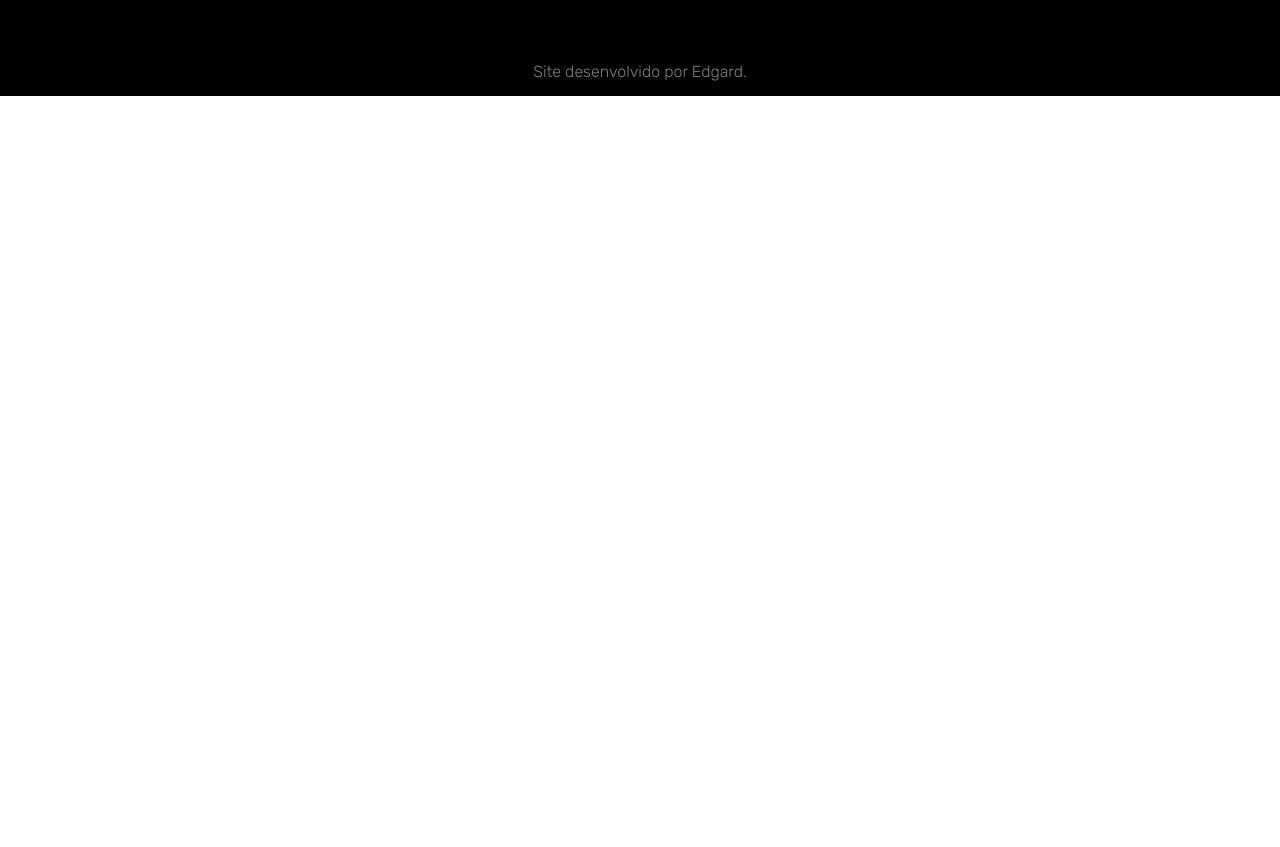
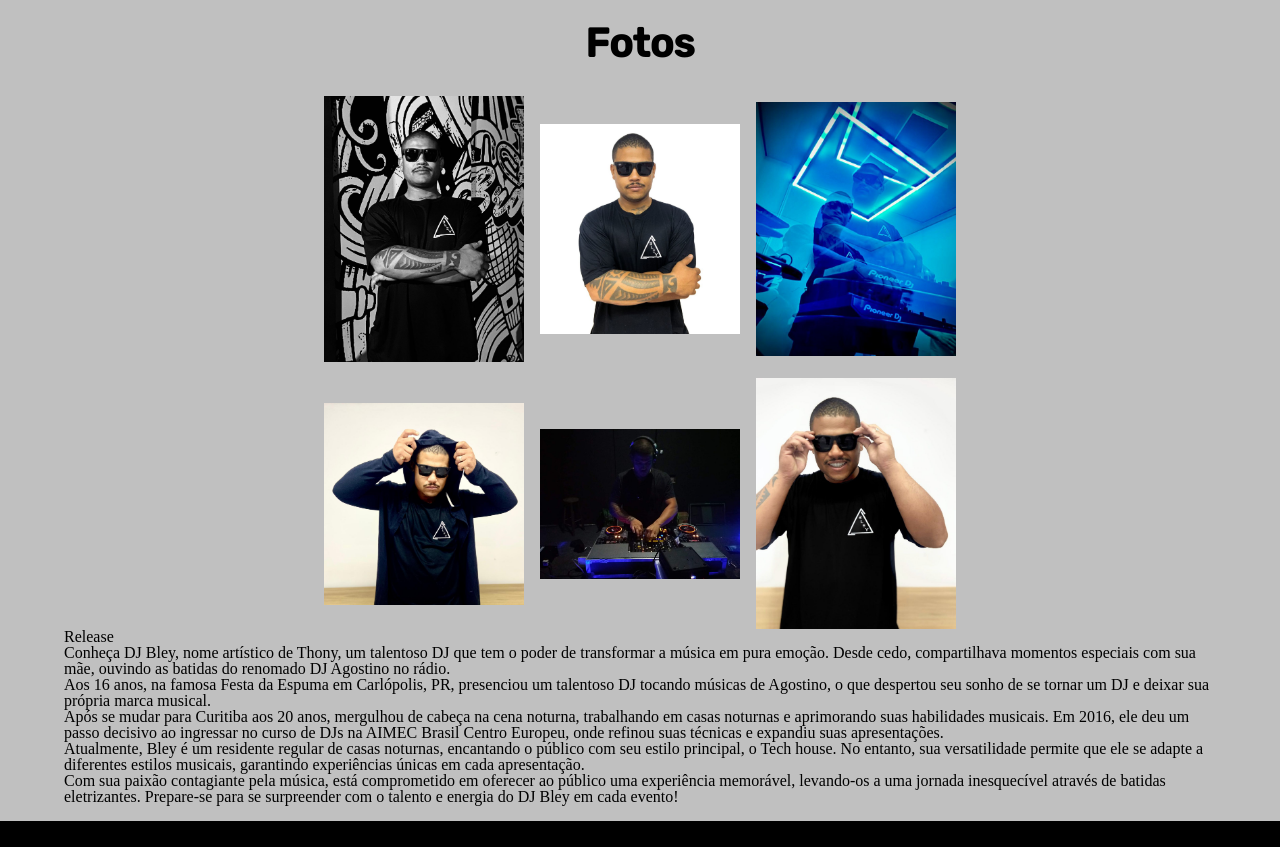
Before and after one commit to edgard-lino/djbley, a plain HTML site: page index.html in a window 1280 px wide. Shown: the part 1476-2323 px from the top of the page. Before the commit the page ends 1572 px from the top, so only its background shows below. Drawn offline with Linux system fonts and the light colour scheme.

Commit message:
construindo o site

```diff
--- a/css/principal.css
+++ b/css/principal.css
@@ -30,15 +30,16 @@
   font-weight: 500;
 }
 
-.shows {
+.shows, .fotos {
 
 }
 
-.shows h2 {
+.shows h2, .fotos h2 {
   font-family: var(--fonte-principal);
   font-weight: 700;
   font-size: 2.5rem;
   text-align: center;
+  margin-top: 3rem;
 }
 
 .shows p {
@@ -47,23 +48,33 @@
   line-height: 2rem;
   font-weight: 300;
   text-align: center;
+  margin: 1rem 0;
 }
-.shows__cartazes {
+.shows__cartazes, .fotos__container {
   display: flex;
   justify-content: center;
   flex-wrap: wrap;
   align-items: center;
   gap: 1rem;
 }
-.shows__cartazes img {
+
+.fotos__container {
+  max-width: 800px;
+  padding-top: 2rem;
+  margin: auto;
+}
+.shows__cartazes img, .fotos__container img {
   width: 150px;
   /* max-width: 350px; */
 }
 
-.shows__cartazes img:hover {
+.shows__cartazes img:hover, .fotos__container img:hover {
   width: 100%;
 }
 
+.release {
+  m
+}
 
 @media screen and (min-width: 720px) {
   .apresentacao {
@@ -74,6 +85,17 @@
 
   .apresentacao__imagem {
     width: 15rem;
+    transition: 1s;
+  }
 
+  .shows__cartazes img, .fotos__container img {
+    width: 200px;
+    /* max-width: 350px; */
   }
+
+  .shows__cartazes img:hover, .fotos__container img:hover {
+    width: 300px;
+  }
+
+
 }
--- a/index.html
+++ b/index.html
@@ -31,6 +31,27 @@
           <img src="img/cartaz04.jpg" alt="">
         </div>
       </div>
+      <div class="fotos">
+        <h2>Fotos</h2>
+        <div class="fotos__container">
+          <img src="img/foto01.jpg" alt="">
+          <img src="img/foto02.jpg" alt="">
+          <img src="img/foto03.jpg" alt="">
+          <img src="img/foto04.jpg" alt="">
+          <img src="img/foto05.jpg" alt="">
+          <img src="img/foto06.jpg" alt="">
+        </div>
+      </div>
+      <div class="release">
+        <div class="release__container">
+          <h2>Release</h2>
+          <p>Conheça DJ Bley, nome artístico de Thony, um talentoso DJ que tem o poder de transformar a música em pura emoção. Desde cedo, compartilhava momentos especiais com sua mãe, ouvindo as batidas do renomado DJ Agostino no rádio.</p>
+          <p>Aos 16 anos, na famosa Festa da Espuma em Carlópolis, PR, presenciou um talentoso DJ tocando músicas de Agostino, o que despertou seu sonho de se tornar um DJ e deixar sua própria marca musical.</p>
+          <p>Após se mudar para Curitiba aos 20 anos, mergulhou de cabeça na cena noturna, trabalhando em casas noturnas e aprimorando suas habilidades musicais. Em 2016, ele deu um passo decisivo ao ingressar no curso de DJs na AIMEC Brasil Centro Europeu, onde refinou suas técnicas e expandiu suas apresentações.</p>
+          <p>Atualmente, Bley é um residente regular de casas noturnas, encantando o público com seu estilo principal, o Tech house. No entanto, sua versatilidade permite que ele se adapte a diferentes estilos musicais, garantindo experiências únicas em cada apresentação.</p>
+          <p>Com sua paixão contagiante pela música, está comprometido em oferecer ao público uma experiência memorável, levando-os a uma jornada inesquecível através de batidas eletrizantes. Prepare-se para se surpreender com o talento e energia do DJ Bley em cada evento!</p>
+        </div>
+      </div>
     </div>
 
   </main>
```
